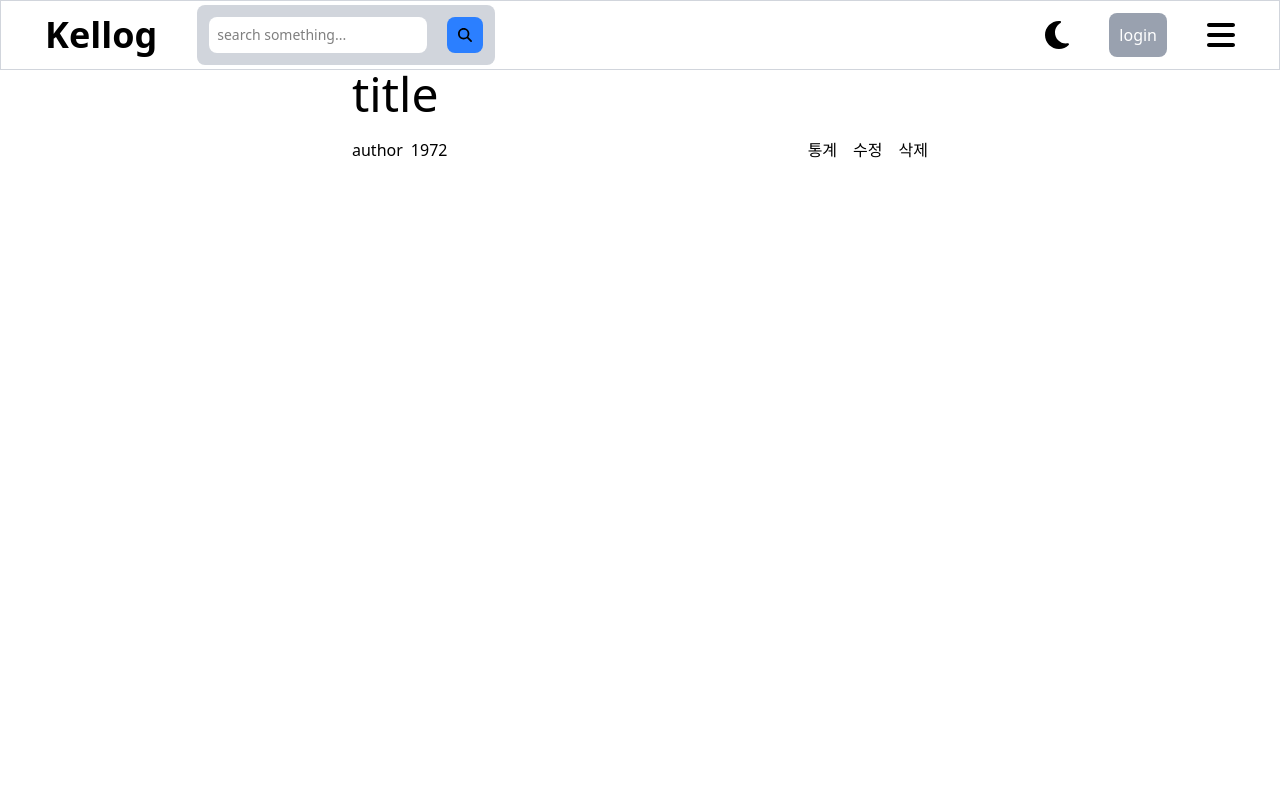
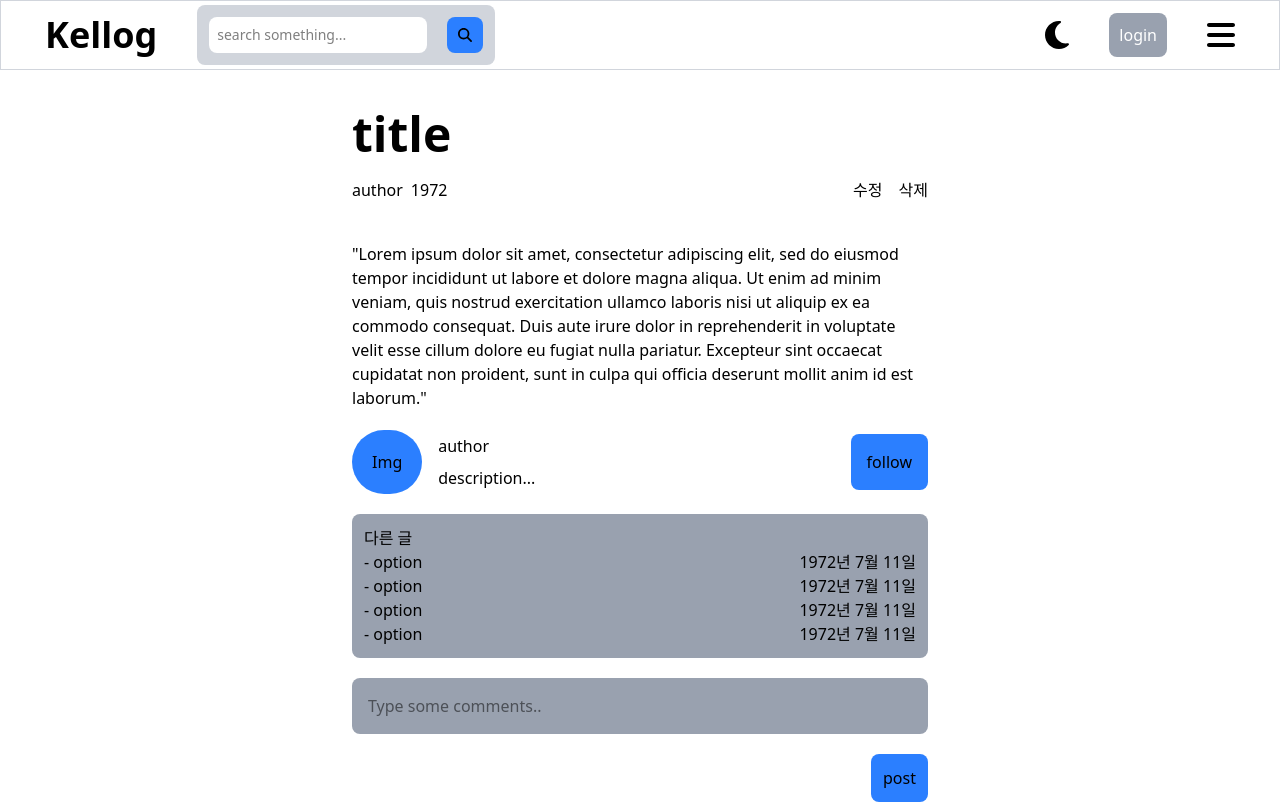
Before and after one commit to answjddns08/blogProject, a Vue app: page /post/1 in a window 1280 px wide. Built offline with nearby package versions, Linux system fonts and the light colour scheme.

Commit message:
post Screen(figma 부분) 기본 레이아웃 완성

```diff
--- a/src/views/PostView.vue
+++ b/src/views/PostView.vue
@@ -2,17 +2,74 @@
   <main>
     <div class="flex w-full justify-center">
       <div class="flex flex-col w-xl">
-        <p class="text-5xl mb-5">title</p>
+        <!-- margin space -->
+        <div class="mb-10"></div>
+
+        <!-- title and extra -->
+        <div class="flex flex-col w-full mb-10">
+          <p class="text-5xl mb-5 font-bold">title</p>
           <div class="flex justify-between w-full">
             <div class="flex gap-2">
               <span>author</span>
               <span>1972</span>
             </div>
             <div class="flex gap-4">
-            <span>통계</span>
               <span>수정</span>
               <span>삭제</span>
             </div>
+          </div>
+        </div>
+
+        <!-- main content -->
+        <div class="mb-5">
+          "Lorem ipsum dolor sit amet, consectetur adipiscing elit, sed do eiusmod tempor incididunt
+          ut labore et dolore magna aliqua. Ut enim ad minim veniam, quis nostrud exercitation
+          ullamco laboris nisi ut aliquip ex ea commodo consequat. Duis aute irure dolor in
+          reprehenderit in voluptate velit esse cillum dolore eu fugiat nulla pariatur. Excepteur
+          sint occaecat cupidatat non proident, sunt in culpa qui officia deserunt mollit anim id
+          est laborum."
+        </div>
+
+        <!-- author description -->
+        <div class="flex w-full justify-between items-center mb-5">
+          <div class="flex">
+            <div class="bg-blue-500 p-5 rounded-full mr-4">Img</div>
+            <div class="flex flex-col gap-2 items-start justify-center">
+              <p>author</p>
+              <p>description...</p>
+            </div>
+          </div>
+          <button class="bg-blue-500 p-4 rounded-lg">follow</button>
+        </div>
+
+        <!-- other posts -->
+        <div class="bg-gray-400 rounded-lg flex flex-col w-full p-3 mb-5">
+          <p>다른 글</p>
+          <div class="flex w-full justify-between">
+            <p>- option</p>
+            <p>1972년 7월 11일</p>
+          </div>
+          <div class="flex w-full justify-between">
+            <p>- option</p>
+            <p>1972년 7월 11일</p>
+          </div>
+          <div class="flex w-full justify-between">
+            <p>- option</p>
+            <p>1972년 7월 11일</p>
+          </div>
+          <div class="flex w-full justify-between">
+            <p>- option</p>
+            <p>1972년 7월 11일</p>
+          </div>
+        </div>
+
+        <!-- comments panel -->
+        <div class="flex flex-col items-end gap-5">
+          <input
+            class="w-full bg-gray-400 rounded-lg p-4 outline-0"
+            placeholder="Type some comments.."
+          />
+          <button class="bg-blue-500 p-3 rounded-lg">post</button>
         </div>
       </div>
     </div>
```
Lines whose indentation alone changed are shown as unchanged.
